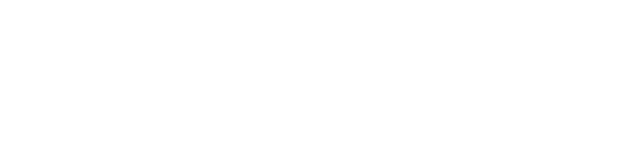
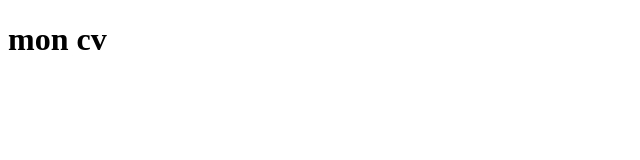
Before and after one commit to Percevereluc/mon-cv, a plain HTML site: page index.html in a window 1280 px wide. Shown: the whole page, without its empty margins (0-640 px from the left). Drawn offline with Linux system fonts and the light colour scheme.

Commit message:
mise en place de la section titre

```diff
--- a/index.html
+++ b/index.html
@@ -7,5 +7,6 @@
 </head>
 <body>
 
+<h1>mon cv </h1>
 </body>
 </html>
```
